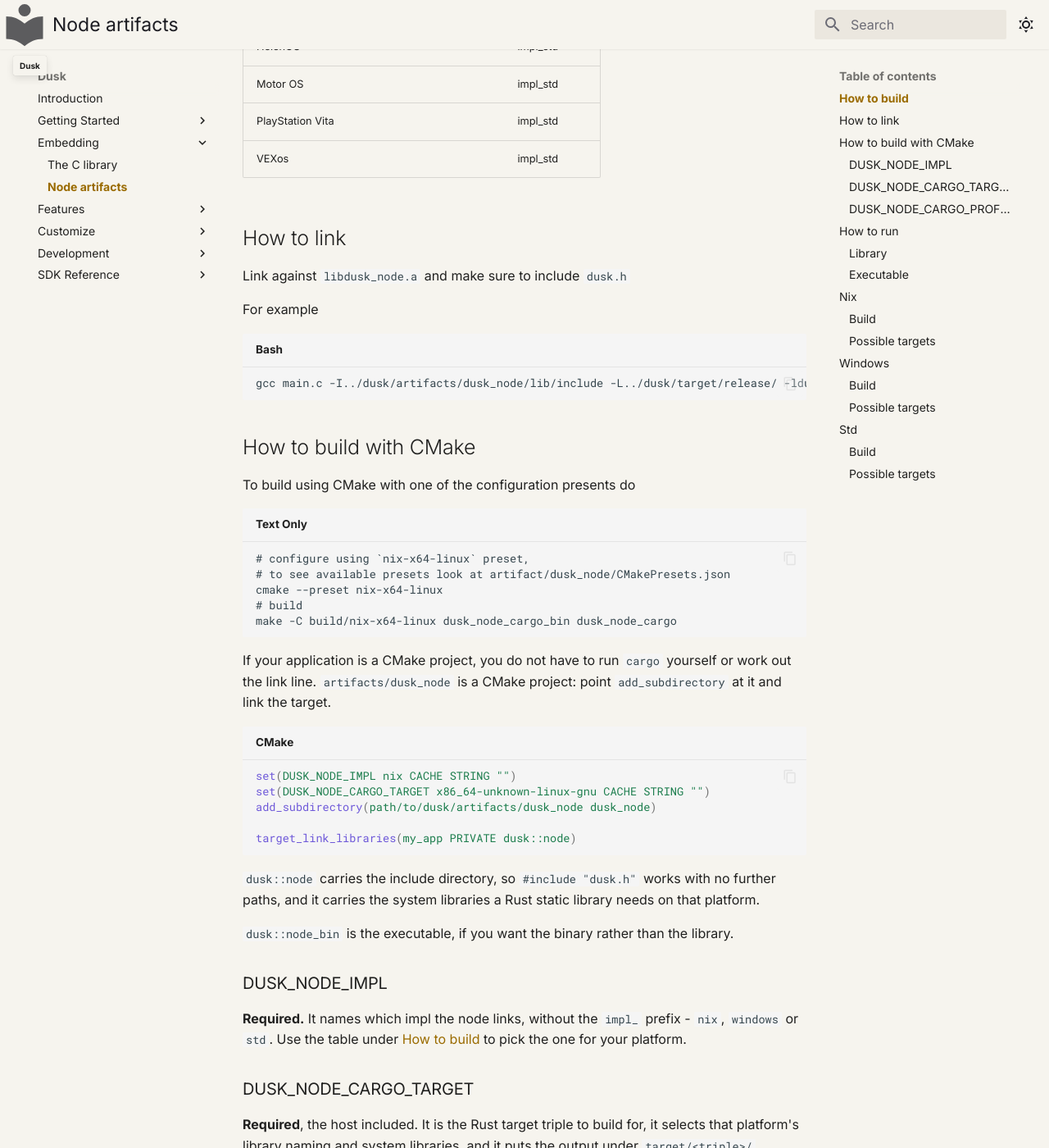
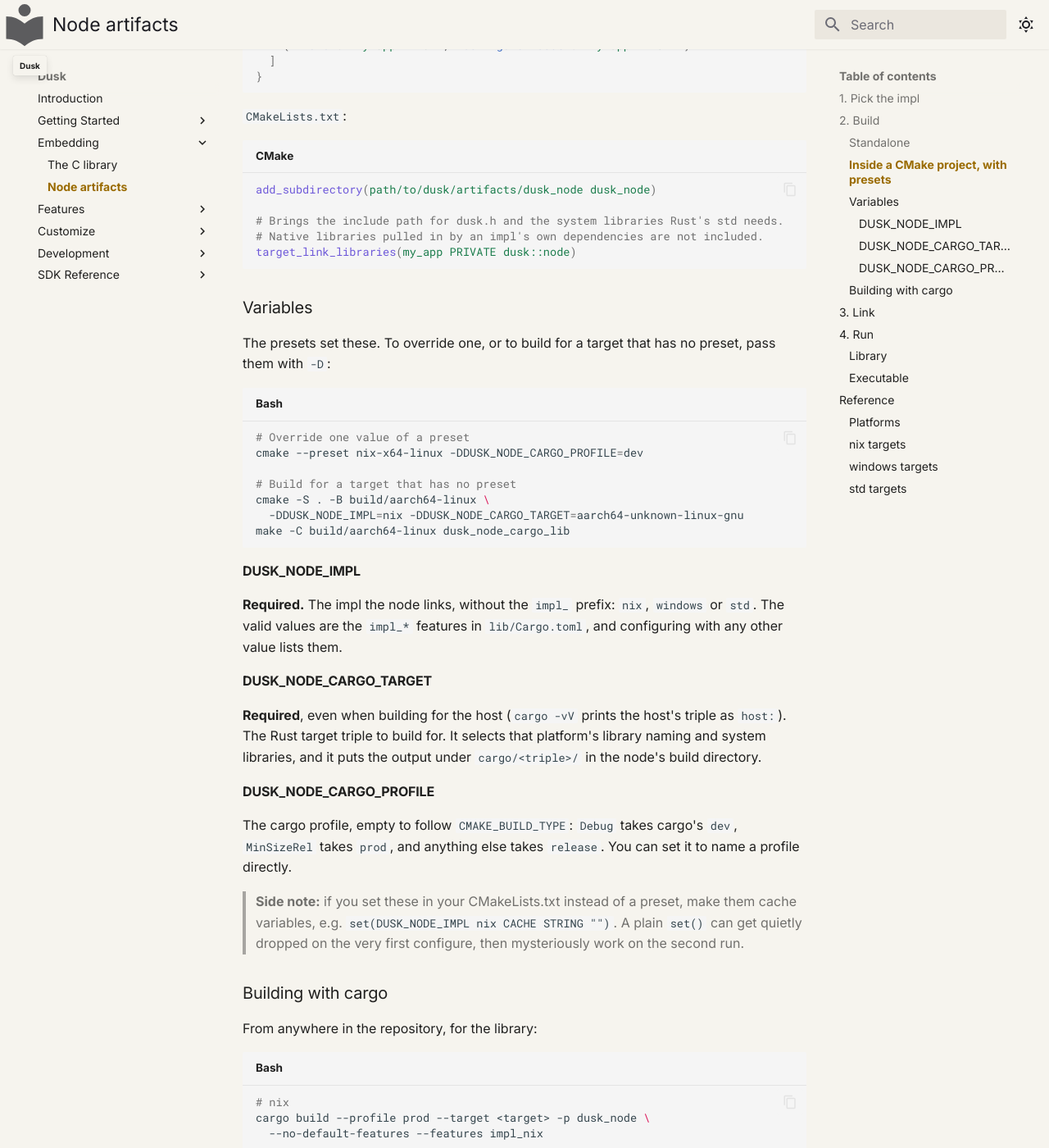
Before and after one commit to tomerze/dusk, an MkDocs documentation site: the page built from docs/docs/embedding/node-artifacts.md, in a window 1280 px wide and 1400 px high, scrolled down 1960 px. Shown: the whole window at 82% size. Built offline with MkDocs 1.6.1 and Material for MkDocs 9.7.7, drawn with Linux system fonts in a browser that asks for light colours; comment, search, counter and statistics services are not loaded; some of the changed text lies outside the part shown.

Commit message:
Update docs

````diff
--- a/docs/docs/embedding/node-artifacts.md
+++ b/docs/docs/embedding/node-artifacts.md
@@ -1,257 +1,345 @@
 # Dusk node artifacts
 
-You can use these artifacts to embed a Dusk Node into (almost) any application.
+Embed a Dusk node in (almost) any application, as a C static library linked
+into your program or as a standalone binary (executable/firmware).
 
-## How to build
+Getting a node running takes four steps:
 
-There is one node artifact, and which impl it links is a cargo feature. Follow
-the `build` docs section of the impl relevant for you
+1. [Pick the impl](#1-pick-the-impl) for your platform.
+2. [Build](#2-build) the library (or the standalone binary).
+3. [Link](#3-link) the library into your application (standalone binaries don't need this step)
+4. [Run](#4-run) the node as part of your application
 
-For *Nix platforms (Linux, Darwin, FreeBSD) use artifacts/dusk_node/lib (lib) or artifacts/dusk_node/bin (An executable ELF), with `impl_nix`
+## 1. Pick the impl
 
-For Windows use the same two, with `impl_windows` (lib and .exe)
+Each node artifact links one Dusk impl, selected by a cargo feature. Your platform
+decides which:
 
-For other platforms which support the Rust standard library (ESP-IDF for example) use artifacts/dusk_node/lib (lib), with `impl_std`
+| Impl | Cargo feature | Platforms | Artifacts |
+|---|---|---|---|
+| `nix` | `impl_nix` | Unix-like systems: Linux, Android, macOS, iOS, the BSDs and more | library, executable |
+| `windows` | `impl_windows` | Windows | library, executable (`.exe`) |
+| `std` | `impl_std` | Other platforms with the Rust standard library and threads: ESP-IDF, WebAssembly, QNX, VxWorks and more | library |
 
+Every supported operating system and its impl is in the
+[platform list](#platforms).
 
-| Operating system | Impl feature |
-|---|---|
-| Linux (glibc, musl, uClibc, Yocto) | impl_nix |
-| Cygwin | impl_nix |
-| Android | impl_nix |
-| iOS (incl. Mac Catalyst) | impl_nix |
-| macOS | impl_nix |
-| OpenHarmony | impl_nix |
-| FreeBSD | impl_nix |
-| watchOS | impl_nix |
-| tvOS | impl_nix |
-| Solaris | impl_nix |
-| illumos | impl_nix |
-| OpenBSD | impl_nix |
-| NetBSD | impl_nix |
-| Fuchsia | impl_nix |
-| visionOS | impl_nix |
-| Haiku | impl_nix |
-| DragonFly BSD | impl_nix |
-| Redox | impl_nix |
-| GNU/Hurd | impl_nix |
-| Unikraft | impl_nix |
-| Windows (MSVC, MinGW, gnullvm, UWP, Win7) | impl_windows |
-| WebAssembly (WASI, Emscripten, no-OS) | impl_std |
-| ESP-IDF | impl_std |
-| QNX | impl_std |
-| VxWorks | impl_std |
-| Trusty | impl_std |
-| Intel SGX | impl_std |
-| NuttX | impl_std |
-| L4Re | impl_std |
-| SOLID | impl_std |
-| Hermit | impl_std |
-| HelenOS | impl_std |
-| Motor OS | impl_std |
-| PlayStation Vita | impl_std |
-| VEXos | impl_std |
+## 2. Build
 
-## How to link
+`artifacts/dusk_node` is a CMake project that runs `cargo` for you. It needs
+`cargo` with the Rust target installed, and CMake 3.23 or newer. To call
+`cargo` yourself instead, see [Building with cargo](#building-with-cargo).
 
-Link against `libdusk_node.a` and make sure to include `dusk.h`
+### Standalone
 
-For example
-```bash
-gcc main.c -I../dusk/artifacts/dusk_node/lib/include -L../dusk/target/release/ -ldusk_node
+```sh
+cd artifacts/dusk_node
+cmake --list-presets                 # show available presets
+cmake --preset nix-x64-linux         # configure, once per build directory
+make -C build/nix-x64-linux dusk_node_cargo_lib dusk_node_cargo_bin
 ```
 
-## How to build with CMake
-
-To build using CMake with one of the configuration presents do
+Output:
 
 ```
-# configure using `nix-x64-linux` preset,
-# to see available presets look at artifact/dusk_node/CMakePresets.json
-cmake --preset nix-x64-linux
-# build
-make -C build/nix-x64-linux dusk_node_cargo_bin dusk_node_cargo
+build/nix-x64-linux/cargo/x86_64-unknown-linux-gnu/release/libdusk_node.a
+build/nix-x64-linux/cargo/x86_64-unknown-linux-gnu/release/dusk_node
+lib/include/dusk.h
 ```
 
-If your application is a CMake project, you do not have to run `cargo` yourself
-or work out the link line. `artifacts/dusk_node` is a CMake project: point
-`add_subdirectory` at it and link the target.
+Clean:
+
+```sh
+make -C build/nix-x64-linux clean    # or: rm -rf build/nix-x64-linux
+```
+
+### Inside a CMake project, with presets
+
+Needs CMake 3.23 or newer.
+
+`CMakePresets.json` in your project (the `include` path is relative to this
+file, and your preset names must differ from the node's):
+
+```json
+{
+  "version": 4,
+  "include": ["path/to/dusk/artifacts/dusk_node/CMakePresets.json"],
+  "configurePresets": [
+    { "name": "my-app-linux", "inherits": "nix-x64-linux" }
+  ],
+  "buildPresets": [
+    { "name": "my-app-linux", "configurePreset": "my-app-linux" }
+  ]
+}
+```
+
+`CMakeLists.txt`:
 
 ```cmake
-set(DUSK_NODE_IMPL nix CACHE STRING "")
-set(DUSK_NODE_CARGO_TARGET x86_64-unknown-linux-gnu CACHE STRING "")
 add_subdirectory(path/to/dusk/artifacts/dusk_node dusk_node)
 
+# Brings the include path for dusk.h and the system libraries Rust's std needs.
+# Native libraries pulled in by an impl's own dependencies are not included.
 target_link_libraries(my_app PRIVATE dusk::node)
 ```
 
-`dusk::node` carries the include directory, so `#include "dusk.h"` works with no
-further paths, and it carries the system libraries a Rust static library needs
-on that platform.
+### Variables
 
-`dusk::node_bin` is the executable, if you want the binary rather than the
-library.
+The presets set these. To override one, or to build for a target that has no
+preset, pass them with `-D`:
 
-### DUSK_NODE_IMPL
+```sh
+# Override one value of a preset
+cmake --preset nix-x64-linux -DDUSK_NODE_CARGO_PROFILE=dev
 
-**Required.** It names which impl the node links, without the `impl_` prefix -
-`nix`, `windows` or `std`. Use the table under [How to build](#how-to-build) to
-pick the one for your platform.
+# Build for a target that has no preset
+cmake -S . -B build/aarch64-linux \
+  -DDUSK_NODE_IMPL=nix -DDUSK_NODE_CARGO_TARGET=aarch64-unknown-linux-gnu
+make -C build/aarch64-linux dusk_node_cargo_lib
+```
 
+#### DUSK_NODE_IMPL
 
-### DUSK_NODE_CARGO_TARGET
+**Required.** The impl the node links, without the `impl_` prefix: `nix`,
+`windows` or `std`. The valid values are the `impl_*` features in
+`lib/Cargo.toml`, and configuring with any other value lists them.
 
-**Required**, the host included. It is the Rust target triple to build for, it
-selects that platform's library naming and system libraries, and it puts the
-output under `target/<triple>/`.
+#### DUSK_NODE_CARGO_TARGET
 
-### DUSK_NODE_CARGO_PROFILE
+**Required**, even when building for the host (`cargo -vV` prints the host's
+triple as `host:`). The Rust target triple to build for. It selects that
+platform's library naming and system libraries, and it puts the output under
+`cargo/<triple>/` in the node's build directory.
+
+#### DUSK_NODE_CARGO_PROFILE
 
 The cargo profile, empty to follow `CMAKE_BUILD_TYPE`: `Debug` takes cargo's
-`dev`, `MinSizeRel` takes `prod`, and anything else takes `release`. Set it to
-name a profile directly.
+`dev`, `MinSizeRel` takes `prod`, and anything else takes `release`. You can
+set it to name a profile directly.
 
-## How to run
+> **Side note:** if you set these in your CMakeLists.txt instead of a preset,
+> make them cache variables, e.g. `set(DUSK_NODE_IMPL nix CACHE STRING "")`.
+> A plain `set()` can get quietly dropped on the very first configure, then
+> mysteriously work on the second run.
+
+### Building with cargo
+
+From anywhere in the repository, for the library:
+
+```sh
+# nix
+cargo build --profile prod --target <target> -p dusk_node \
+  --no-default-features --features impl_nix
+
+# windows
+cargo build --profile prod --target <target> -p dusk_node \
+  --no-default-features --features impl_windows
+
+# std
+rustup component add rust-src
+cargo build --profile prod -Z build-std=std --target <target> -p dusk_node \
+  --no-default-features --features impl_std
+```
+
+The library lands in `target/<target>/prod/`. For the executable (nix and
+windows), use `-p dusk_node_bin` instead of `-p dusk_node`.
+
+- `-Z build-std` needs a nightly toolchain.
+- Targets that `rustup target add` can't install need `-Z build-std=std` with
+  any impl, the same way as the std command.
+- Xtensa targets need the esp-rs fork of the compiler (`espup install`) and
+  `cargo +esp`; the command is otherwise the same.
+
+## 3. Link
+
+If you link `dusk::node` from CMake, skip this step: the target brings the
+include path and the system libraries along.
+
+Otherwise, pass the include directory, the library, and the system libraries
+Rust's standard library needs. On Linux with glibc:
+
+```sh
+gcc main.c \
+  -I path/to/dusk/artifacts/dusk_node/lib/include \
+  -L path/to/lib/dir \
+  -ldusk_node -lgcc_s -lutil -lrt -lpthread -lm -ldl -lc
+```
+
+`path/to/lib/dir` is the directory holding `libdusk_node.a`:
+`artifacts/dusk_node/build/<preset>/cargo/<target>/<profile>/` after a CMake
+build, `target/<target>/prod/` after a cargo build.
+
+For other targets, cargo prints the system libraries to use. Take your cargo
+build command, make it `cargo rustc --lib`, and append
+`-- --print native-static-libs`:
+
+```sh
+cargo rustc --lib --profile prod --target <target> -p dusk_node \
+  --no-default-features --features impl_nix -- --print native-static-libs
+```
+
+The list is on the `native-static-libs:` line of the output.
+
+## 4. Run
 
 ### Library
 
-In your code:
+`dusk_node_run` blocks, so start it on a dedicated thread, early in your
+application's startup. With POSIX threads:
 
-Include the Dusk C API
 ```c
+#include <pthread.h>
 #include "dusk.h"
-```
 
-Run the Dusk Node (recommended to do this early on application startup)
-```c
-dusk_node_run(NULL); // This function blocks, make sure to run it on a dedicated thread.
+static void *run_dusk_node(void *arg)
+{
+    (void)arg;
+    dusk_node_run(NULL);
+    return NULL;
+}
+
+int main(void)
+{
+    pthread_t dusk_thread;
+    pthread_create(&dusk_thread, NULL, run_dusk_node, NULL);
+
+    /* ... the rest of your application ... */
+}
 ```
 
 ### Executable
 
-`dusk_node` takes one optional argument, the `ip:port` it listens on. With no
-argument it binds `0.0.0.0:9090`. An argument that is not a literal address and
-port exits with status 64 without starting the node.
+Available with the nix and windows impls. It takes one optional argument, the
+`ip:port` to listen on:
 
-Run Dusk node executables just like any other executable on your platform.
-
-artifacts/dusk_node/bin produces the `dusk_node` executable: the node artifact
-wrapped in a `main` that passes its one optional argument through. An executable
-ELF file on *Nix, a PE file on Windows.
-
-## Nix
-
-A Dusk node artifact for *Nix platforms (Linux, Darwin, FreeBSD)
-
-Builds as a C static library.
-
-### Build
-
-```bash
-cargo build --profile prod --target <target> -p dusk_node
+```sh
+./dusk_node                  # listens on 0.0.0.0:9090
+./dusk_node 127.0.0.1:7000   # listens on 127.0.0.1:7000
 ```
 
-### Possible targets
+An argument that isn't a literal address and port makes it exit with status 64
+without starting the node.
+
+## Reference
+
+### Platforms
+
+| Operating system | Impl |
+|---|---|
+| Linux (glibc, musl, uClibc, Yocto) | `nix` |
+| Android | `nix` |
+| OpenHarmony | `nix` |
+| macOS | `nix` |
+| iOS (incl. Mac Catalyst) | `nix` |
+| watchOS | `nix` |
+| tvOS | `nix` |
+| visionOS | `nix` |
+| FreeBSD | `nix` |
+| OpenBSD | `nix` |
+| NetBSD | `nix` |
+| DragonFly BSD | `nix` |
+| Solaris | `nix` |
+| illumos | `nix` |
+| Fuchsia | `nix` |
+| Haiku | `nix` |
+| Redox | `nix` |
+| GNU/Hurd | `nix` |
+| Cygwin | `nix` |
+| Unikraft | `nix` |
+| Windows (MSVC, MinGW, gnullvm, UWP, Win7) | `windows` |
+| WebAssembly (WASI, Emscripten, no-OS) | `std` |
+| ESP-IDF | `std` |
+| QNX | `std` |
+| VxWorks | `std` |
+| Trusty | `std` |
+| Intel SGX | `std` |
+| NuttX | `std` |
+| L4Re | `std` |
+| SOLID | `std` |
+| Hermit | `std` |
+| HelenOS | `std` |
+| Motor OS | `std` |
+| PlayStation Vita | `std` |
+| VEXos | `std` |
+
+### nix targets
 
 | Target |
 |---|
-| **nix, on Rust's tier 1 targets** |
-| aarch64-apple-darwin |
+| **Linux** |
 | aarch64-unknown-linux-gnu |
 | arm-unknown-linux-gnueabi |
+| arm-unknown-linux-musleabi |
 | armv7-unknown-linux-gnueabihf |
-| i686-unknown-freebsd |
+| armv7-unknown-linux-uclibceabihf |
 | i686-unknown-linux-gnu |
 | i686-unknown-linux-musl |
+| loongarch64-unknown-linux-gnu |
 | mips-unknown-linux-gnu |
 | mips64-unknown-linux-gnuabi64 |
 | mips64el-unknown-linux-gnuabi64 |
 | mipsel-unknown-linux-gnu |
+| powerpc64-unknown-linux-gnu |
 | powerpc64le-unknown-linux-gnu |
+| s390x-unknown-linux-gnu |
+| x86_64-unknown-linux-gnu |
+| x86_64-unknown-linux-gnux32 |
+| x86_64-unknown-linux-musl |
+| **Android** |
+| aarch64-linux-android |
+| arm-linux-androideabi |
+| armv7-linux-androideabi |
+| i686-linux-android |
+| x86_64-linux-android |
+| **OpenHarmony** |
+| aarch64-unknown-linux-ohos |
+| armv7-unknown-linux-ohos |
+| x86_64-unknown-linux-ohos |
+| **Apple** |
+| aarch64-apple-darwin |
+| aarch64-apple-ios |
+| **BSD** |
+| i686-unknown-freebsd |
 | x86_64-unknown-freebsd |
-| x86_64-unknown-linux-gnu |
-| x86_64-unknown-linux-musl |
-| **nix, on Rust's tier 2 targets with host tools** |
-| aarch64-apple-ios |
-| aarch64-linux-android |
-| aarch64-unknown-linux-ohos |
-| arm-linux-androideabi |
-| arm-unknown-linux-musleabi |
-| armv7-linux-androideabi |
-| armv7-unknown-linux-ohos |
-| i686-linux-android |
-| loongarch64-unknown-linux-gnu |
-| s390x-unknown-linux-gnu |
-| x86_64-linux-android |
+| x86_64-unknown-netbsd |
+| x86_64-unknown-openbsd |
+| x86_64-unknown-dragonfly |
+| **illumos, Fuchsia, Haiku, Redox, GNU/Hurd** |
 | x86_64-unknown-illumos |
-| x86_64-unknown-linux-ohos |
-| x86_64-unknown-netbsd |
-| **nix, on Rust's tier 3 targets** |
-| armv7-unknown-linux-uclibceabihf |
-| i686-unknown-hurd-gnu |
-| powerpc64-unknown-linux-gnu |
-| x86_64-unknown-dragonfly |
 | x86_64-unknown-fuchsia |
 | x86_64-unknown-haiku |
-| x86_64-unknown-linux-gnux32 |
-| x86_64-unknown-openbsd |
 | x86_64-unknown-redox |
+| i686-unknown-hurd-gnu |
 
-## Windows
-
-A Dusk node artifact for Windows
-
-Builds as a C static library.
-
-### Build
-
-```bash
-cargo build --profile prod --target <target> -p dusk_node \
-  --no-default-features --features impl_windows
-```
-
-### Possible targets
+### windows targets
 
 | Target |
 |---|
+| **MSVC** |
 | aarch64-pc-windows-msvc |
 | i686-pc-windows-msvc |
 | x86_64-pc-windows-msvc |
 | arm64ec-pc-windows-msvc |
+| **MinGW** |
 | i686-pc-windows-gnu |
 | x86_64-pc-windows-gnu |
+| **gnullvm** |
 | aarch64-pc-windows-gnullvm |
 | i686-pc-windows-gnullvm |
 | x86_64-pc-windows-gnullvm |
+| **UWP** |
 | aarch64-uwp-windows-msvc |
 | i686-uwp-windows-msvc |
 | x86_64-uwp-windows-msvc |
 | i686-uwp-windows-gnu |
 | x86_64-uwp-windows-gnu |
+| **Windows 7** |
 | i686-win7-windows-msvc |
 | x86_64-win7-windows-msvc |
 | i686-win7-windows-gnu |
 | x86_64-win7-windows-gnu |
 
-## Std
-
-A Dusk node artifact for every platform that has support for the Rust standard library and threads.
-
-Builds as a C static library.
-
-### Build
-
-```bash
-rustup component add rust-src
-
-cargo build --profile prod -Z build-std=std \
-  --target <target> -p dusk_node --no-default-features --features impl_std
-```
-
-Xtensa needs the esp-rs forked compiler (`espup install`) and `cargo +esp`,
-otherwise the same command with `--target xtensa-esp32-espidf`.
-
-### Possible targets
+### std targets
 
 | Target |
 |---|
````
